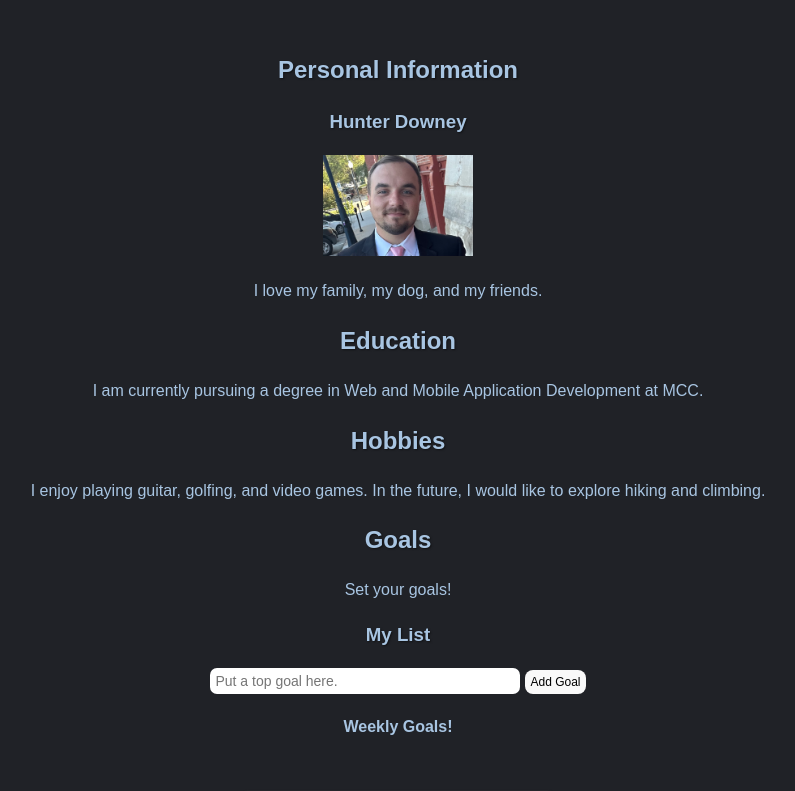
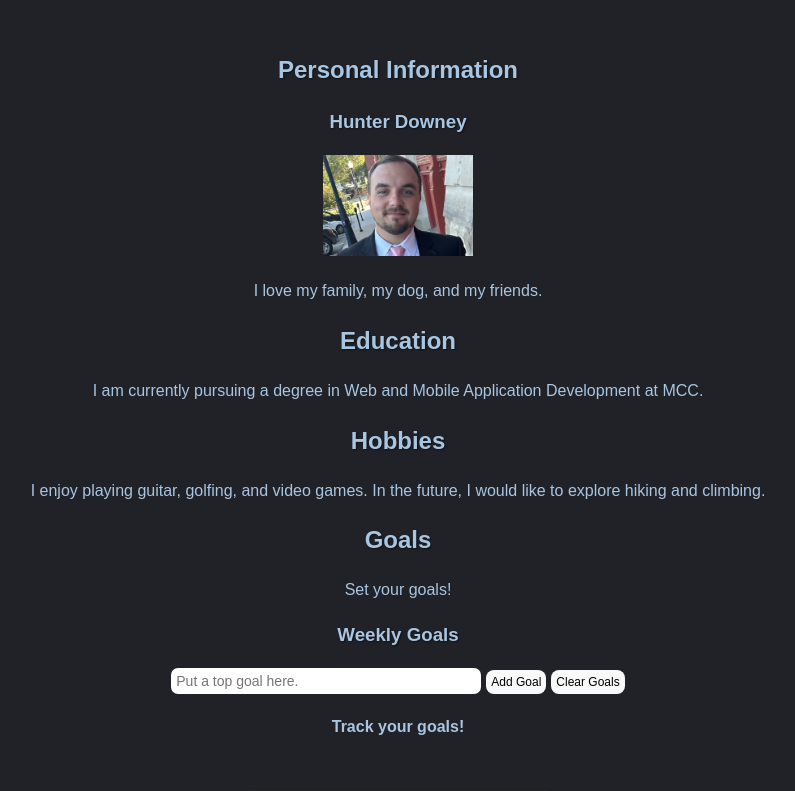
Before and after one commit to huntercodes/my-react-app, a React (Create React App) app: page / in a window 1280 px wide. Shown: the top 791 px of the page, without its empty margins (242-1037 px from the left). Built offline with nearby package versions, Linux system fonts and the light colour scheme; grey boxes are pictures that could not be loaded.

Commit message:
validation for add | clear button feature and validation

```diff
--- a/src/Goals.js
+++ b/src/Goals.js
@@ -7,9 +7,13 @@ const Goals = ({ suggestedEntry, buttonLabel }) => {
             <h2>Goals</h2>
             <p>Set your goals!</p>
             <List
+                headerTitle="Weekly Goals"
                 placeholderText={suggestedEntry}
                 buttonText={buttonLabel}
-                description="Weekly Goals!"
+                clearButtonText="Clear Goals"
+                description="Track your goals!"
+                emptyAddError="Please enter a goal before attempting to add to the list."
+                emptyClearError="No goals to clear, the list is already empty."
             />
         </div>
     );
--- a/src/List.js
+++ b/src/List.js
@@ -5,7 +5,10 @@ const List = ({
     headerTitle = 'My List',
     placeholderText = 'Enter a value...',
     buttonText = "Add to List",
-    description = 'This is your dynamic list.'
+    clearButtonText = 'Clear List',
+    emptyAddError = 'Please enter a value before adding to the list.',
+    emptyClearError = 'The list is already empty.',
+    description = 'This is your dynamic list.',
 }) => {
     const listInput = useRef(null);
     const [listObject, setListObject] = useState({
@@ -14,12 +17,31 @@ const List = ({
     });
 
     const addToListHandler = () => {
+        if (!listInput.current.value.trim()) {
+            alert(emptyAddError);
+            listInput.current.focus();
+            return;
+        }
+
         const currentListEntries = [...listObject.listEntries, listInput.current.value];
         const currentListItems = currentListEntries.map((entry, index) => (
             <li key={index}>{entry}</li>
         ));
         setListObject({ listEntries: currentListEntries, listItems: currentListItems });
         listInput.current.value = '';
+        listInput.current.focus();
+    };
+
+    const clearListHandler = () => {
+        if (listObject.listEntries.length === 0) {
+            alert(emptyClearError);
+            listInput.current.focus();
+            return;
+        }
+
+        setListObject({ listEntries: [], listItems: [] });
+        listInput.current.value = ''
+        listInput.current.focus();
     };
 
     return (
@@ -27,6 +49,7 @@ const List = ({
             <h3>{headerTitle}</h3>
             <input ref={listInput} placeholder={placeholderText}></input>
             <button onClick={addToListHandler}>{buttonText}</button>
+            <button onClick={clearListHandler}>{clearButtonText}</button>
             <h4>{description}</h4>
             <ol>{listObject.listItems}</ol>
         </div>
```
